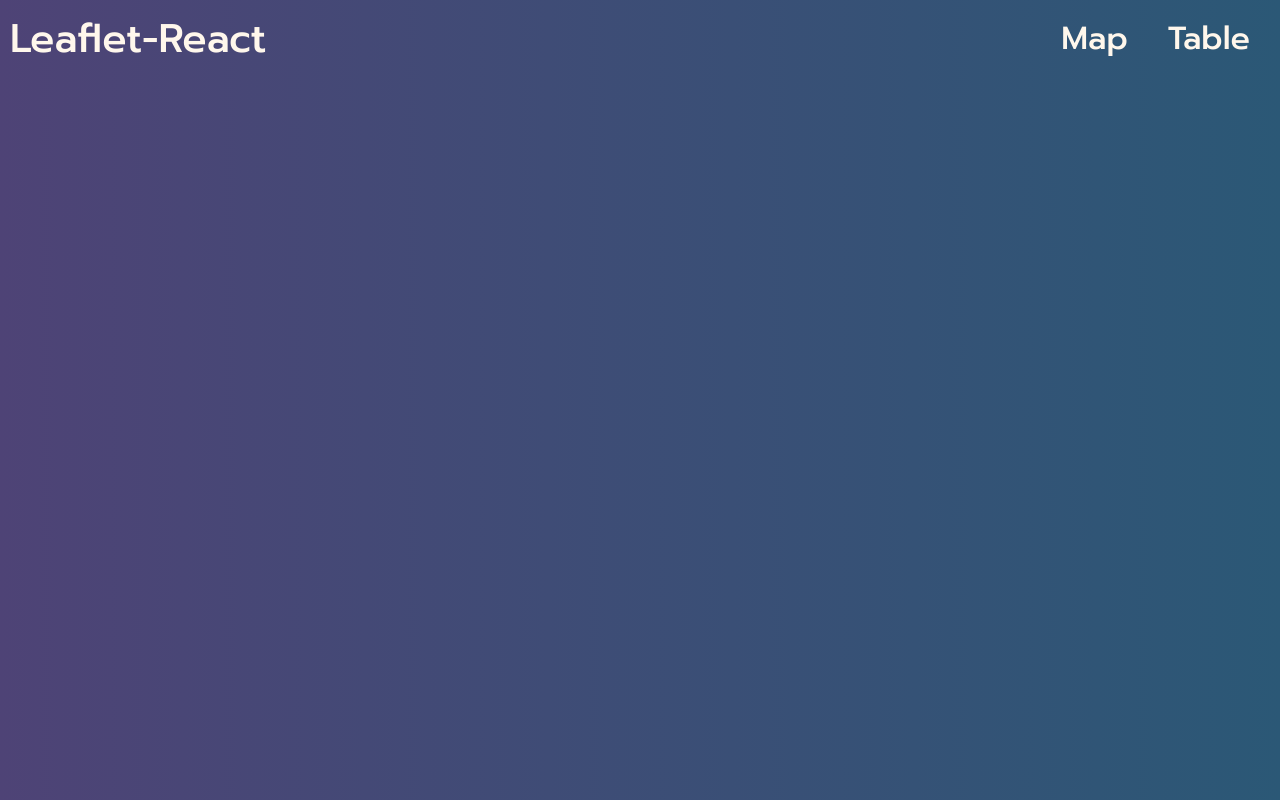
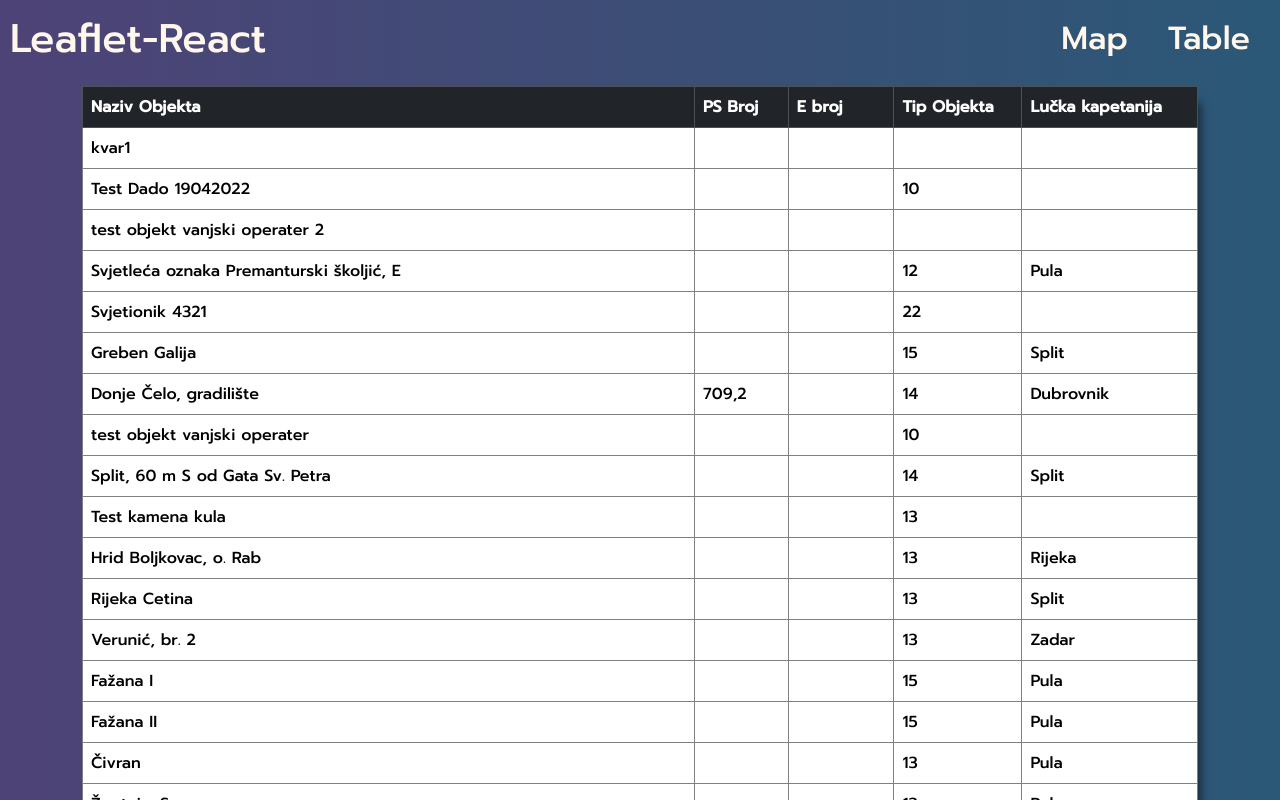
Before and after one commit to jadolinic/leaflet-maping, a React (Create React App) app: page /jadolinic/leaflet-maping/table in a window 1280 px wide. Shown: the top 800 px of the page. Built offline with nearby package versions, Linux system fonts and the light colour scheme; a web font is replaced by a local one.

Commit message:
changing path for router

```diff
--- a/src/App.js
+++ b/src/App.js
@@ -14,8 +14,8 @@ class App extends Component {
       <>
         <Navbar/>
         <Routes>
-          <Route path="/" element={<Map />} />
-          <Route path="/table" element={<Table />} />
+          <Route path="/jadolinic/leaflet-maping" element={<Map />} />
+          <Route path="/jadolinic/leaflet-maping/table" element={<Table />} />
         </Routes>
       </>
     );
--- a/src/components/navbar/navbar.component.jsx
+++ b/src/components/navbar/navbar.component.jsx
@@ -10,12 +10,12 @@ class Navbar extends Component {
             <h1>Leaflet-React</h1>
           </li>
           <li>
-            <NavLink className="a" to="/">
+            <NavLink className="a" to="/jadolinic/leaflet-maping">
               <h2>Map</h2>
             </NavLink>
           </li>
           <li>
-            <NavLink className="a" to="/table">
+            <NavLink className="a" to="/jadolinic/leaflet-maping/table">
               <h2>Table</h2>
             </NavLink>
           </li>
--- a/src/components/table/table.component.jsx
+++ b/src/components/table/table.component.jsx
@@ -17,7 +17,7 @@ class Table extends Component {
             <th scope="col">Lučka kapetanija</th>
           </tr>
         </thead>
-        <tbody>
+        <tbody className="table-body">
           {lokacije.features.map((val) => (
             <tr>
               <td>{val.properties.naziv_objekta}</td>
--- a/src/components/table/table.style.css
+++ b/src/components/table/table.style.css
@@ -7,4 +7,8 @@
   -webkit-box-shadow: 11px 9px 9px -8px rgba(0, 0, 0, 0.52);
   -moz-box-shadow: 11px 9px 9px -8px rgba(0, 0, 0, 0.52);
   box-shadow: 11px 9px 9px -8px rgba(0, 0, 0, 0.52);
+
 }
+.table-body {
+  max-height: 100px;
+}
```
